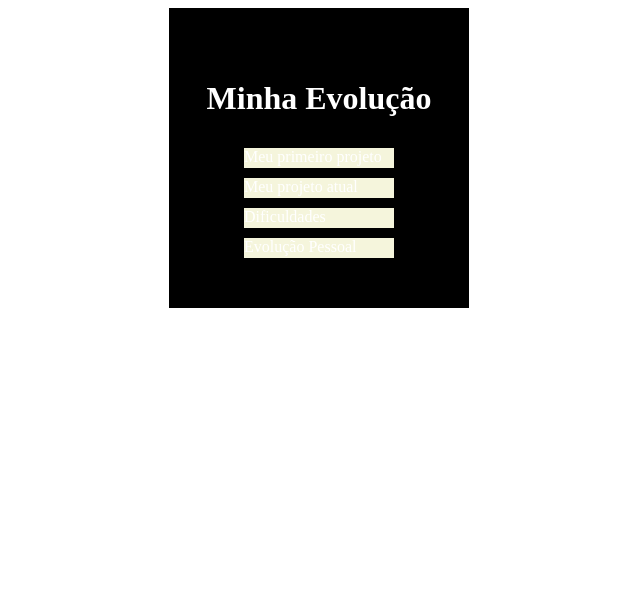
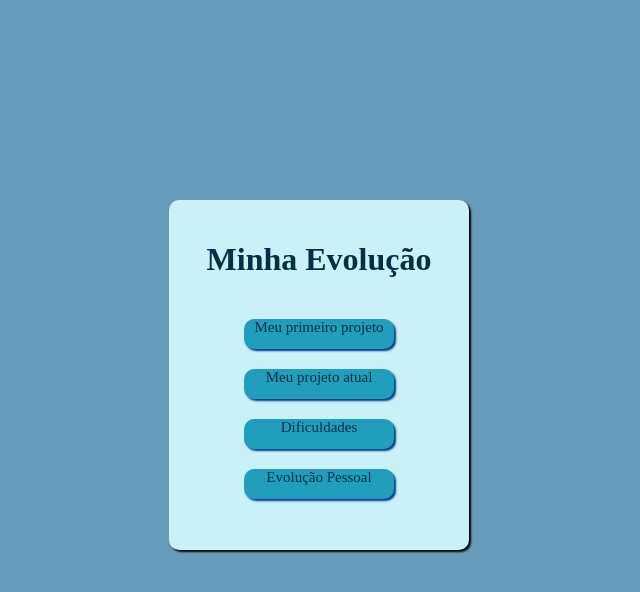
Before and after one commit to RobertoHenryck/Evolucao, a PHP site: page / in a window 1280 px wide. Shown: the top 592 px of the page, without its empty margins (321-961 px from the left). Run offline with PHP 8.4, Linux system fonts and the light colour scheme.

Commit message:
Termino da Estilização index

```diff
--- a/Roberto/index.php
+++ b/Roberto/index.php
@@ -12,21 +12,32 @@
     flex-direction: column;
     align-items: center;
     margin: 0 auto;
-    background-color: black;
+    background-color: #caf0f8;
     width: 300px;
-    height: 300px;
-    gap: 10px;
+    height: 350px;
+    gap: 20px;
+    box-shadow: 2px 2px 2px  black;
+    border-radius: 10px;
 }
 a{
+    border-radius: 10px;
+    box-shadow: 2px 2px 2px #023e8a;
     text-decoration: none;
-    color: white;
-    background-color: beige;
+    color: #023047;
+    background-color: #219ebc;
     width: 150px;
-    height:20px;
+    height:30px;
+    text-align: center;
+    font-size:15px;
 }
 h1{
-    color: white;
+    color: #023047;
+    margin-top: -10px;
 
+}
+body{
+    margin-top: 200px;
+    background-color: #669bbc;
 }
     </style>
 </head>
@@ -38,7 +49,7 @@ h1{
         <h1>
             Minha Evolução
         </h1>
-        <a href="#">Meu primeiro projeto</a>
+        <a href="primeiro_projeto.html">Meu primeiro projeto</a>
         <a href="#">Meu projeto atual</a>
         <a href="#">Dificuldades</a>
         <a href="#">Evolução Pessoal</a>
```
Also changed, not shown: Roberto/primeiro_projeto.html (added, +13 -0 lines).
